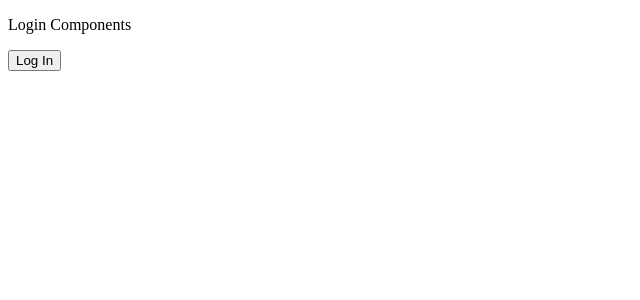
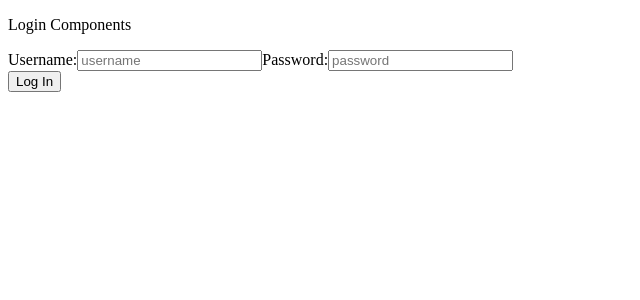
Before and after one commit to jamieab98/AddressBook, a React (Vite) app: page / in a window 1280 px wide. Shown: the top 300 px of the page, without its empty margins (0-640 px from the left). Built offline with nearby package versions, Linux system fonts and the light colour scheme.

Commit message:
Made the login forms

```diff
--- a/src/components/LogIn.jsx
+++ b/src/components/LogIn.jsx
@@ -10,6 +10,12 @@ function LogIn() {
     return(
         <>
             <p>Login Components</p>
+            <form>
+                <label>Username:</label>
+                <input type="text" placeholder="username"/>
+                <label>Password:</label>
+                <input type="text" placeholder="password"/>
+            </form>
             <button onClick={handleLogin}>Log In</button>
         </>
     )
```
